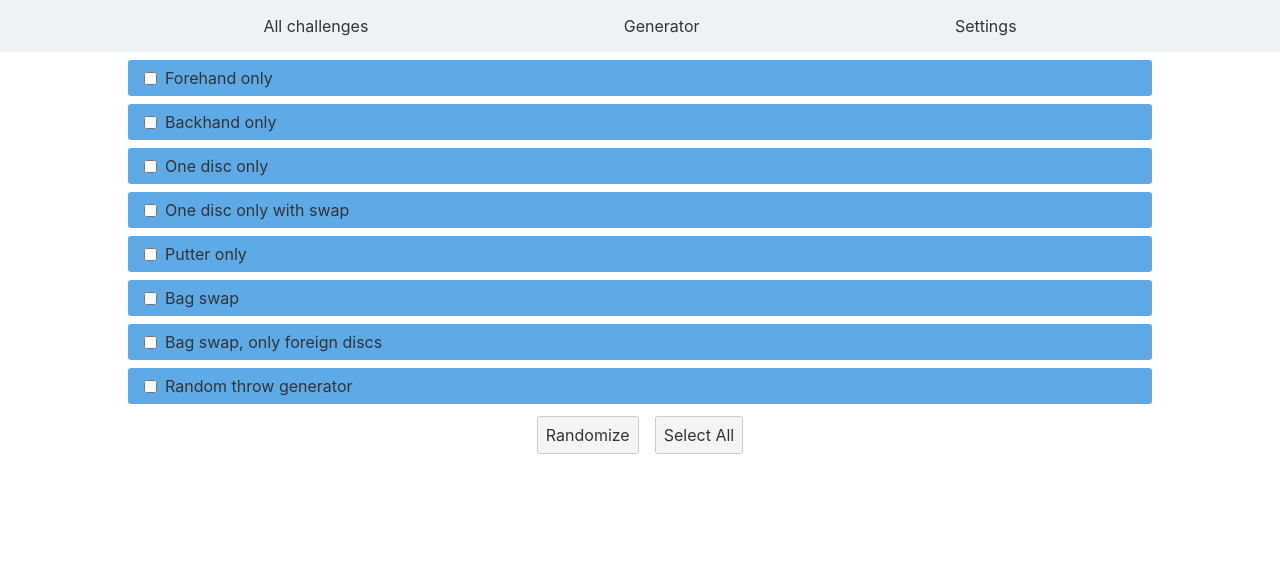
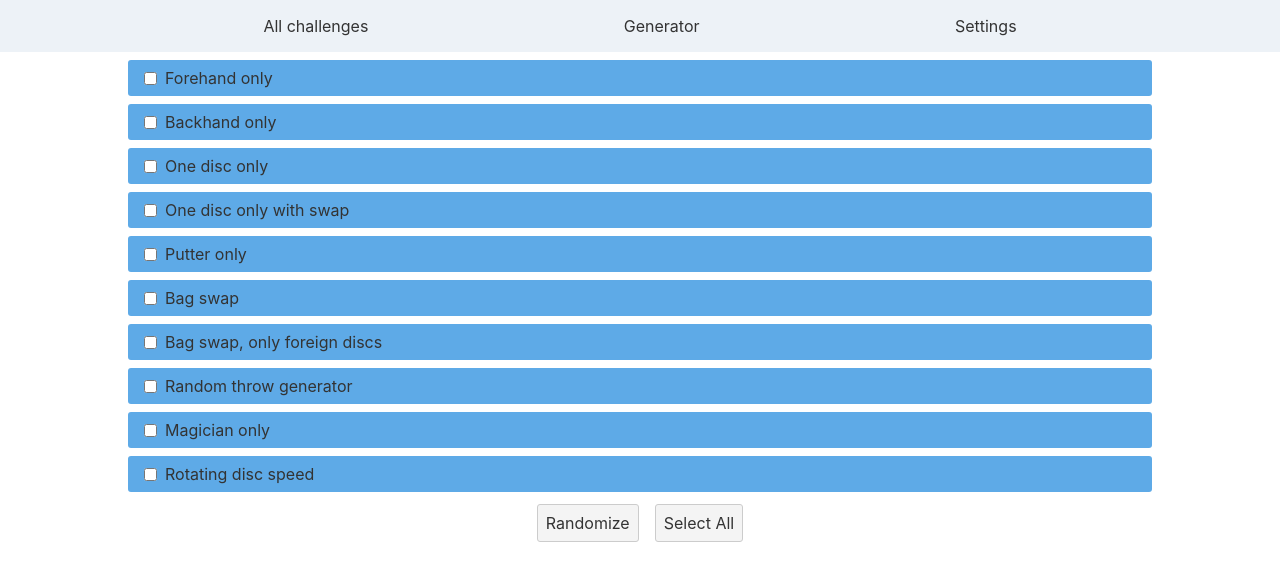
Before and after one commit to ekohvakka/fribapp, a Svelte app: page / in a window 1280 px wide. Shown: the top 580 px of the page. Built offline with nearby package versions, Linux system fonts and the light colour scheme.

Commit message:
more challenges

```diff
--- a/src/components/Games.svelte
+++ b/src/components/Games.svelte
@@ -1,17 +1,19 @@
 <script>
   import Popup from "../common/Popup.svelte";
-    import { getContext } from 'svelte';
+  import { getContext } from "svelte";
 
-  const { open } = getContext('simple-modal');
+  const { open } = getContext("simple-modal");
   let games = [
-        { name:'Forehand only',                 id: 0},
-        { name: 'Backhand only',                id: 1},
-        { name: 'One disc only',                id: 2},
-        { name: 'One disc only with swap',      id: 3},
-        { name: 'Putter only',                  id: 4},
-        { name: 'Bag swap',                     id: 5},
-        { name: 'Bag swap, only foreign discs', id: 6},
-        { name: 'Random throw generator',       id: 7}
+    { name: "Forehand only", id: 0 },
+    { name: "Backhand only", id: 1 },
+    { name: "One disc only", id: 2 },
+    { name: "One disc only with swap", id: 3 },
+    { name: "Putter only", id: 4 },
+    { name: "Bag swap", id: 5 },
+    { name: "Bag swap, only foreign discs", id: 6 },
+    { name: "Random throw generator", id: 7 },
+    { name: "Magician only", id: 8 },
+    { name: "Rotating disc speed", id: 9 },
   ];
 
   let selected = new Set();
@@ -24,7 +26,8 @@
     for (const item of selected) {
       selectedAsArray.push(item);
     }
-        const choice = selectedAsArray[Math.floor(Math.random() * selectedAsArray.length)];
+    const choice =
+      selectedAsArray[Math.floor(Math.random() * selectedAsArray.length)];
     showPopup(games[choice].name);
   };
 
@@ -42,7 +45,7 @@
     selected = selected;
   };
 
-    const onBoxCheck = event => {
+  const onBoxCheck = (event) => {
     if (event.target.checked) {
       selected.add(parseInt(event.target.value));
     } else {
@@ -52,27 +55,27 @@
   };
 
   const showPopup = (game) => {
-        open(Popup, { game: game})
-    }
+    open(Popup, { game: game });
+  };
 </script>
 
 <ol class="games-list">
   {#each games as game}
     <label class="game">
-            <input type="checkbox" value={game.id} checked={selected.has(game.id)} on:change={onBoxCheck}>
+      <input
+        type="checkbox"
+        value={game.id}
+        checked={selected.has(game.id)}
+        on:change={onBoxCheck}
+      />
       {game.name}
     </label>
   {/each}
 </ol>
 
 <div class="actions">
-
-    <button on:click={randomizeGame}>
-        Randomize
-    </button>
-    <button on:click={selectAll}>
-        Select All
-    </button>
+  <button on:click={randomizeGame}> Randomize </button>
+  <button on:click={selectAll}> Select All </button>
 </div>
 
 <style>
@@ -86,7 +89,7 @@
   .game {
     display: flex;
     flex-direction: row;
-        background-color: #5EAAE7;
+    background-color: #5eaae7;
     align-items: center;
     margin: 0.25em 0 0.25em 0;
     border-radius: 3px;
@@ -112,7 +115,6 @@
   }
 
   button:hover {
-        background-color: #5EAAE7;
+    background-color: #5eaae7;
   }
-
 </style>
```
Lines whose indentation alone changed are shown as unchanged.
